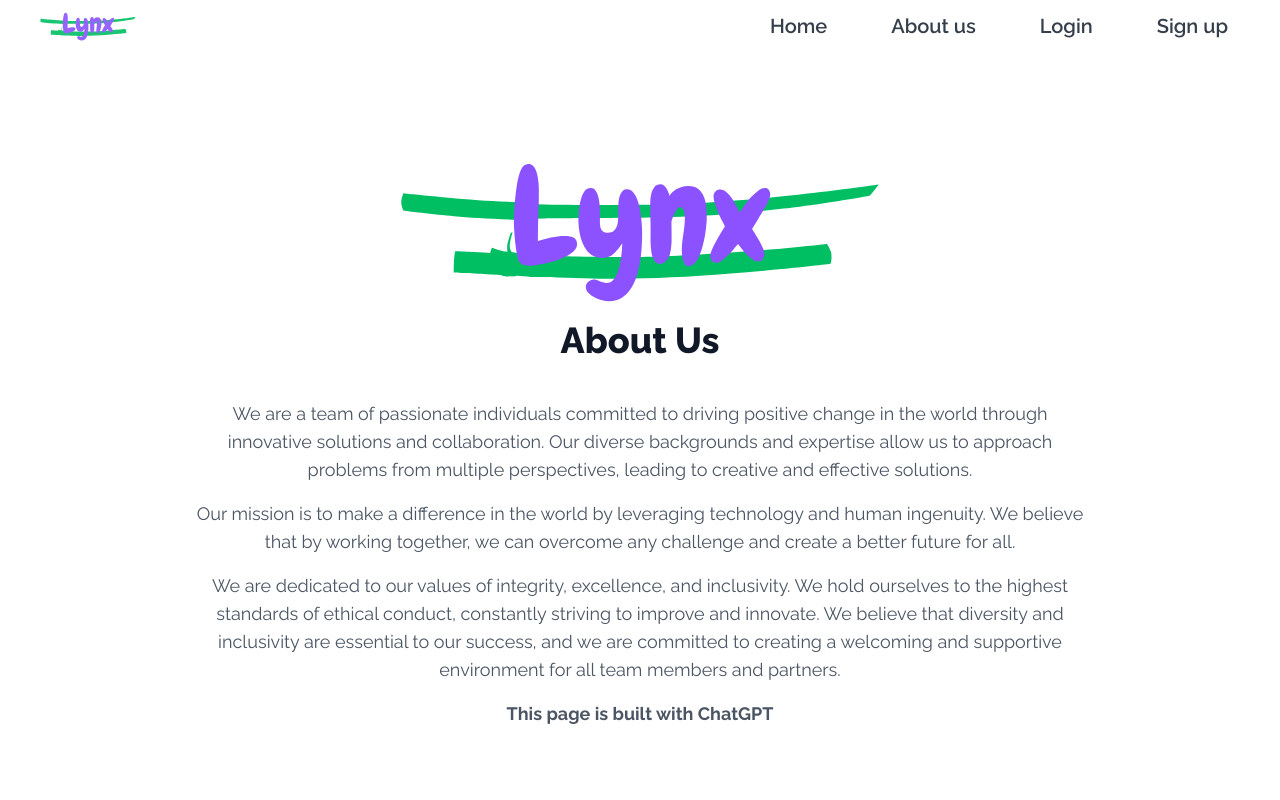
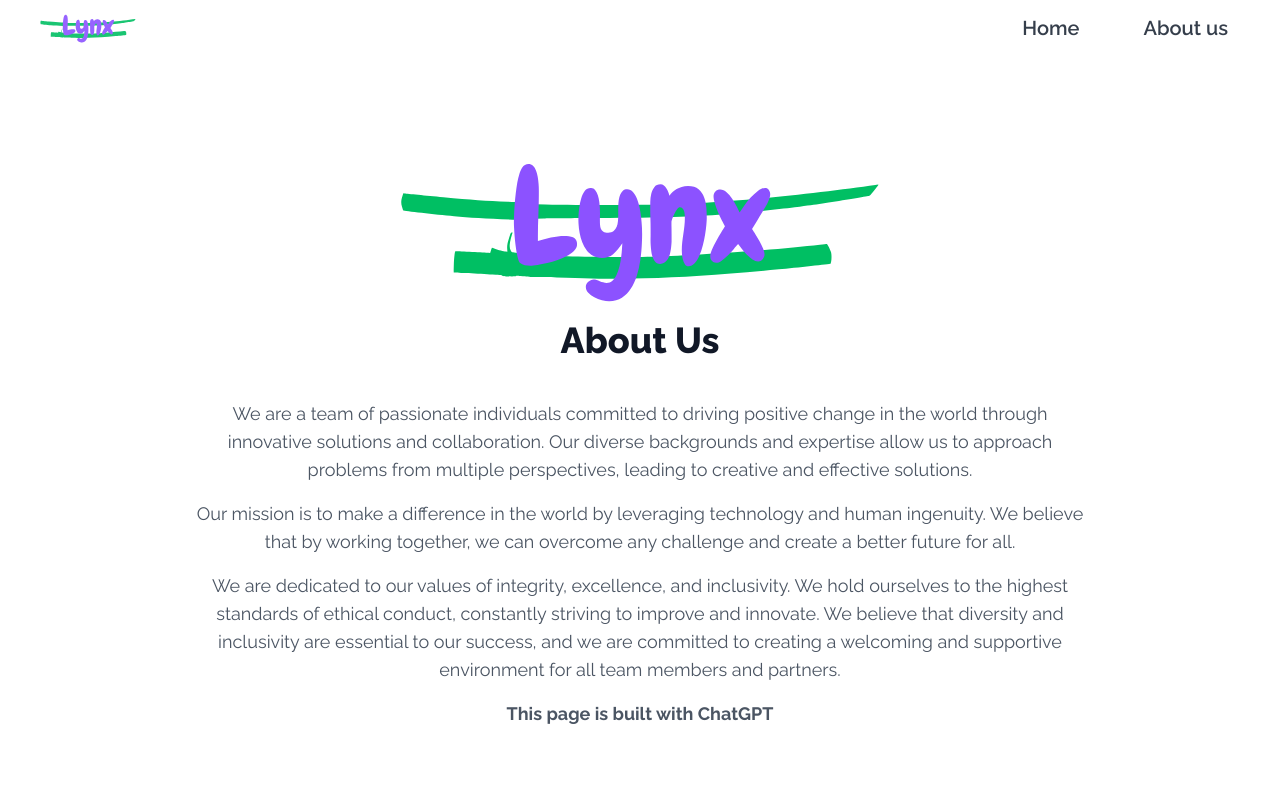
Before and after one commit to Pancham555/lynx, a Next.js app: page /aboutus in a window 1280 px wide. Shown: the top 800 px of the page. Built offline with nearby package versions, Linux system fonts and the light colour scheme.

Commit message:
Updated my portfolio

```diff
--- a/src/app/layout.js
+++ b/src/app/layout.js
@@ -1,14 +1,15 @@
 import { Analytics } from "@vercel/analytics/react";
 import "./globals.css";
-
+import { Space_Grotesk } from "next/font/google";
 export const metadata = {
-  title: "Create Next App",
-  description: "Generated by create next app",
+  title: "Lynx Portfolio",
+  description: "Lynx Portfolio",
 };
 
+const font = Space_Grotesk({ subsets: ["latin"], display: "swap" });
 export default function RootLayout({ children }) {
   return (
-    <html lang="en">
+    <html lang="en" className={font.className}>
       <script
         async
         src="https://lynx-umami.vercel.app/script.js"
--- a/src/components/components/navbar/index.js
+++ b/src/components/components/navbar/index.js
@@ -8,15 +8,15 @@
     { name: "Home", link: "/home" },
     { name: "About us", link: "/aboutus" },
     // { name: "AI Art", link: "/ai-art" },
-    { name: "Login", link: "/login" },
-    { name: "Sign up", link: "/signup" },
+    // { name: "Login", link: "/login" },
+    // { name: "Sign up", link: "/signup" },
   ];
   const [openState, setOpenState] = useState(false);
   return (
     <div className="fixed top-0 left-0 right-0 z-50 flex justify-center w-full">
       <div className="flex flex-col items-center w-full h-full">
         <div
-          className={`flex justify-between items-center py-1.5 backdrop-blur-sm w-full px-5
+          className={`flex justify-between items-center py-2 backdrop-blur-sm w-full px-5
         ${
           value
             ? "bg-white text-gray-800 opacity-90"
--- a/src/components/home/team/index.js
+++ b/src/components/home/team/index.js
@@ -1,6 +1,6 @@
 "use client";
 import React from "react";
-import Slider from "@/components/components/slider";
+// import Slider from "@/components/components/slider";
 import Image from "next/image";
 
 const Team = () => {
@@ -17,6 +17,7 @@
     "HTML",
     "CSS",
     "Javascript",
+    "Typescript",
     "Tailwind.css",
     "Bootstrap",
     "React.js",
@@ -26,9 +27,10 @@
     "Three.js",
     "Node.js",
     "MongoDB",
+    "SQL",
+    "Postgresql",
     "Mongoose.js",
-    "SQL",
-    "MySQL",
+    // "MySQL",
     "PostgresSQL",
     "Express.js",
     "Strapi",
@@ -37,6 +39,7 @@
     "Python",
     "Flask",
     "Django",
+    "Django Rest",
     "Scikit-Learn",
     "PHP",
   ];
@@ -48,12 +51,12 @@
     },
     {
       name: "My Resume",
-      link: "https://drive.google.com/file/d/1PDqefBaTJhe6TvjnniDi4Qw52HDtm-Oa/view?usp=sharing",
+      link: "https://drive.google.com/file/d/1Mii5Q98L2xEMXdQWr3cMyzFtxEdy5q4I/view?usp=drive_link",
     },
-    {
-      name: "My YouTube Channel (mostly post meme/ai generated videos)",
-      link: "https://www.youtube.com/@crusader_lynx?sub_confirmation=1",
-    },
+    // {
+    //   name: "My YouTube Channel (mostly post meme/ai generated videos)",
+    //   link: "https://www.youtube.com/@crusader_lynx?sub_confirmation=1",
+    // },
   ];
   return (
     <div className="flex justify-center px-5 py-10 md:px-10 md:py-16">
```
Also changed, not shown: src/legacy/ai-art/layout.js (renamed from src/app/ai-art/layout.js), src/legacy/ai-art/page.js (renamed from src/app/ai-art/page.js), src/legacy/login/layout.js (renamed from src/app/login/layout.js), src/legacy/login/page.js (renamed from src/app/login/page.js), src/legacy/signup/layout.js (renamed from src/app/signup/layout.js), src/legacy/signup/page.js (renamed from src/app/signup/page.js).
